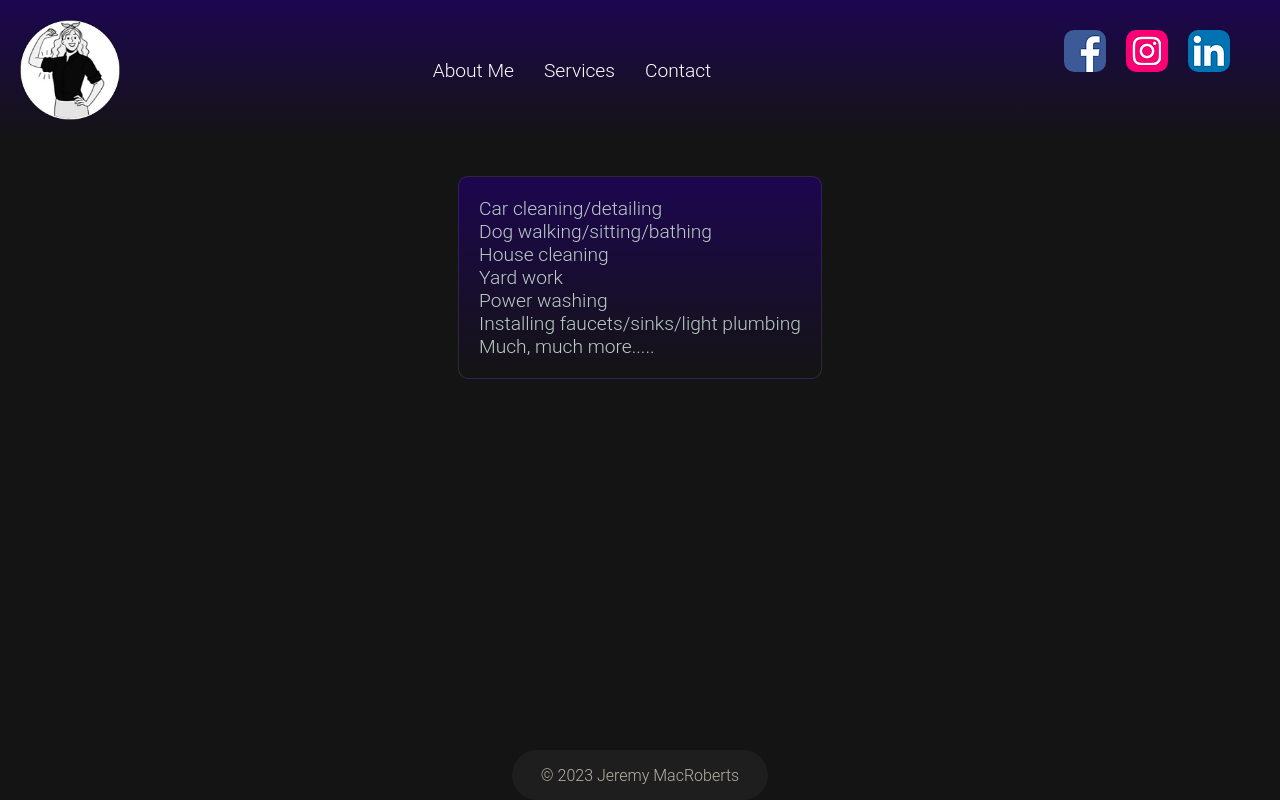
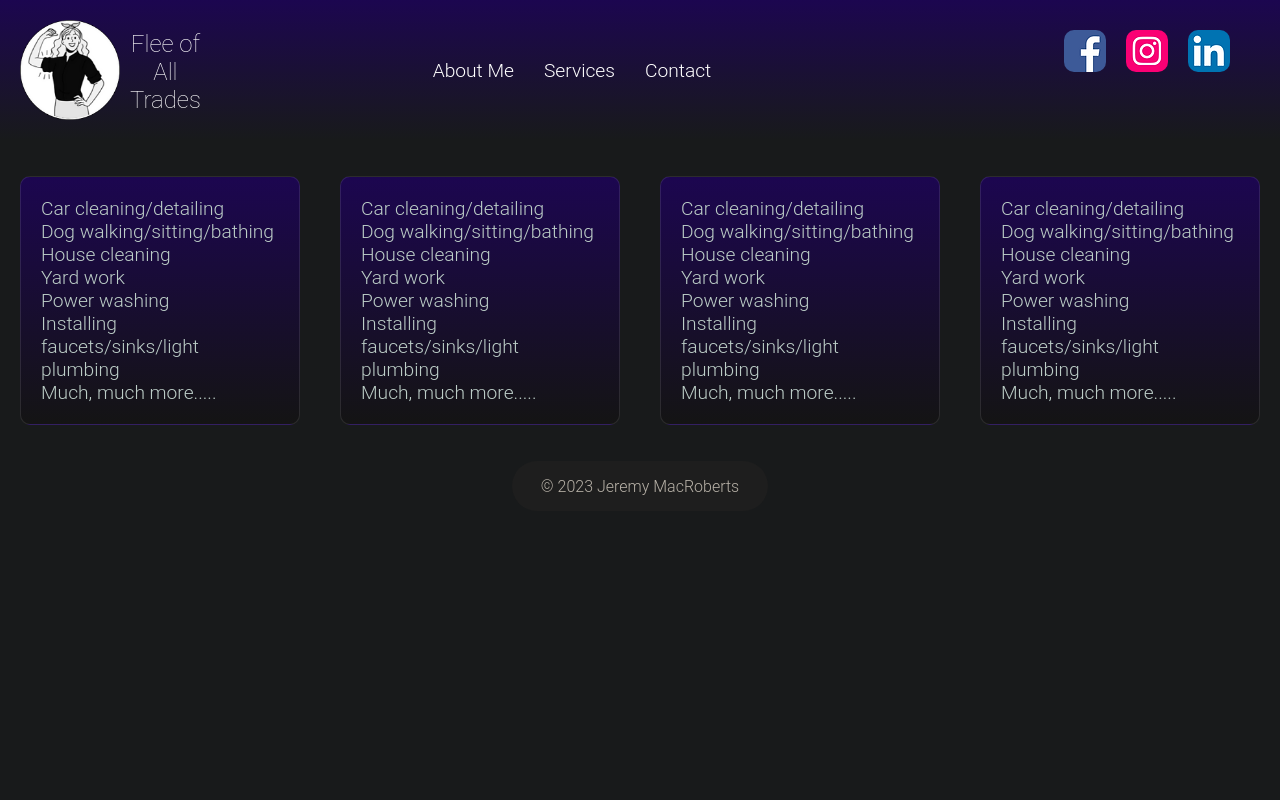
Before and after one commit to Armada3334/fleeofalltrades, a plain HTML site: page index.html in a window 1280 px wide. Drawn offline with Linux system fonts and the light colour scheme.

Commit message:
Fix footer

```diff
--- a/index.html
+++ b/index.html
@@ -2,6 +2,8 @@
 <html lang="en">
 <head>
     <meta charset="UTF-8">
+    <meta name="author" content="Jeremy MacRoberts">
+    <meta name="description" content="Home page for the Flee of All Trades website">
 
     <title>Home | Flee of All Trades</title>
 
@@ -17,7 +19,10 @@
         <nav>
             <div class="logo">
                 <a href="index.html">
-                    <img class="logo" src="content/lady.webp" alt="Flee of All Trades Logo">
+                    <img src="content/lady.webp" alt="Flee of All Trades Logo">
+                </a>
+                <a href="index.html">
+                    <h1>Flee of All Trades</h1>
                 </a>
             </div>
             <ul class="menu">
@@ -45,7 +50,41 @@
                 <li>Much, much more.....</li>
             </ul>
         </div>
+        <div class="offerings">
+            <ul>
+                <li>Car cleaning/detailing</li>
+                <li>Dog walking/sitting/bathing</li>
+                <li>House cleaning</li>
+                <li>Yard work</li>
+                <li>Power washing</li>
+                <li>Installing faucets/sinks/light plumbing</li>
+                <li>Much, much more.....</li>
+            </ul>
+        </div>
+        <div class="offerings">
+            <ul>
+                <li>Car cleaning/detailing</li>
+                <li>Dog walking/sitting/bathing</li>
+                <li>House cleaning</li>
+                <li>Yard work</li>
+                <li>Power washing</li>
+                <li>Installing faucets/sinks/light plumbing</li>
+                <li>Much, much more.....</li>
+            </ul>
+        </div>
+        <div class="offerings">
+            <ul>
+                <li>Car cleaning/detailing</li>
+                <li>Dog walking/sitting/bathing</li>
+                <li>House cleaning</li>
+                <li>Yard work</li>
+                <li>Power washing</li>
+                <li>Installing faucets/sinks/light plumbing</li>
+                <li>Much, much more.....</li>
+            </ul>
+        </div>
     </main>
+
 
     <footer>
         <a class="copy" href="https://jeremymacroberts.com/">&copy; 2023 Jeremy MacRoberts</a>
--- a/styles.css
+++ b/styles.css
@@ -1,9 +1,17 @@
 :root{
-    --bg-color: rgb(20,20,20);
+    --bg-color: rgb(24, 26, 27);
+}
+
+body {
+    background-color: var(--bg-color);
+    height: 100vh;
+    margin: 0px;
+    overflow: scroll;
+    padding: 0px;
 }
 
 header {
-    background: linear-gradient(to bottom, rgb(28, 6, 80), rgb(20, 20, 20));
+    background: linear-gradient(to bottom, rgb(28, 6, 80), rgb(24, 26, 27));
     color: white;
     padding: 20px;
 }
@@ -19,6 +27,19 @@ nav {
     width: 100px;
     height: 100px;
     transition: all 0.2s ease-in-out;
+}
+
+.logo img {
+    width: 100px;
+    height: 100px;
+}
+
+.logo h1 {
+    font-size: 150%;
+    font-weight: 200;
+    margin: 0;
+    padding: 10px;
+    text-align: center;
 }
 
 .logo:hover {
@@ -53,74 +74,6 @@ nav {
     font-size: 140%;
 }
 
-
-body {
-    background-color: var(--bg-color);
-    height: 100vh;
-    margin: 0px;
-    display: flex;
-    flex-direction: column;
-    overflow: scroll;
-    padding: 0px;
-}
-
-main {
-    align-items: center;
-    display: flex;
-    justify-content: center;
-    flex-direction: column;
-    width: 100%;
-}
-
-h1, h2, h3, p, a, span, li{
-    color: white;
-    font-family: 'Roboto', sans-serif;
-    font-weight: 300;
-}
-
-a {
-    text-decoration: none;
-}
-
-
-.offerings {
-    display: flex;
-    flex-direction: column;
-    align-items: center;
-    justify-content: center;
-    width: 100%;
-    padding: 20px;
-}
-
-.offerings ul {
-    background: linear-gradient(to bottom, rgb(28, 6, 80), rgb(20, 20, 20));
-    border: 1px solid rgba(255, 255, 255, 0.1);
-    border-radius: 10px;
-    padding: 20px;
-}
-
-.offerings li {
-    list-style: none;
-    color: rgb(188, 205, 199);
-    font-size: 120%;
-}
-
-footer {
-    position: absolute;
-    bottom: 0;
-    width: 20%;
-    height: 50px;
-    background-color: rgb(30,30,30);
-    color: white;
-    display: flex;
-    align-items: center;
-    justify-content: center;
-    border-radius: 50px;
-    left: 50%;
-    right: 50%;
-    transform: translateX(-50%);
-}
-
 .socials {
     display: flex;
     align-self: right;
@@ -142,6 +95,59 @@ footer {
     transform: scale(1.2);
 }
 
+main {
+    align-items: center;
+    display: flex;
+    justify-content: center;
+    flex-direction: row;
+    width: 100%;
+}
+
+h1, h2, h3, p, a, span, li{
+    color: white;
+    font-family: 'Roboto', sans-serif;
+    font-weight: 300;
+}
+
+a {
+    text-decoration: none;
+}
+
+.offerings {
+    width: 100%;
+    padding: 20px;
+}
+
+.offerings ul {
+    background: linear-gradient(to bottom, rgb(28, 6, 80), rgb(20, 20, 20));
+    border: 1px solid rgba(255, 255, 255, 0.1);
+    border-radius: 10px;
+    padding: 20px;
+}
+
+.offerings li {
+    list-style: none;
+    color: rgb(188, 205, 199);
+    font-size: 120%;
+}
+
+footer {
+    position: relative;
+    bottom: 0;
+    width: 20%;
+    height: 50px;
+    background-color: rgb(30,30,30);
+    color: white;
+    display: flex;
+    align-items: center;
+    justify-content: center;
+    border-radius: 50px;
+    left: 50%;
+    right: 50%;
+    transform: translateX(-50%);
+}
+
+
 .copy {
     color: rgb(184, 178, 168);
     font-size: 100%;
```
Also changed, not shown: about.html (+4 -1 lines), contact.html (+4 -1 lines), services.html (+4 -1 lines).
